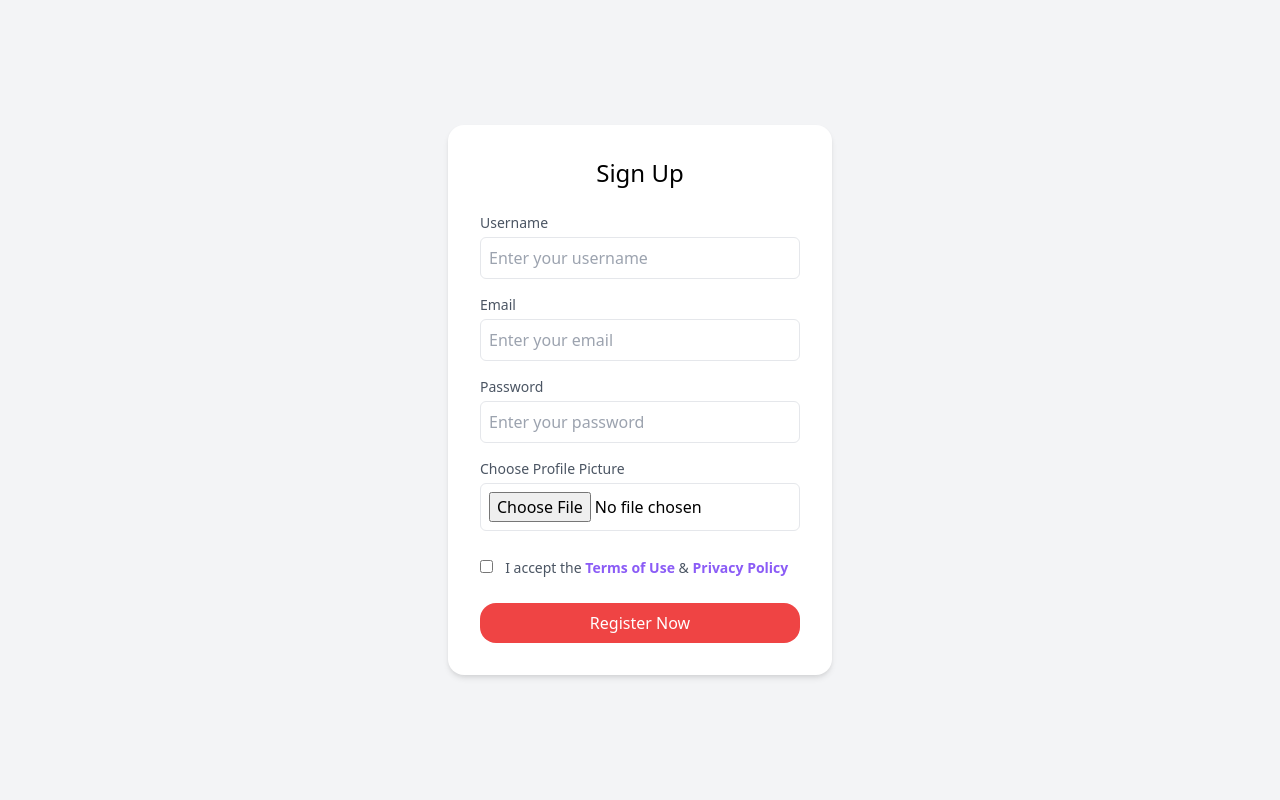
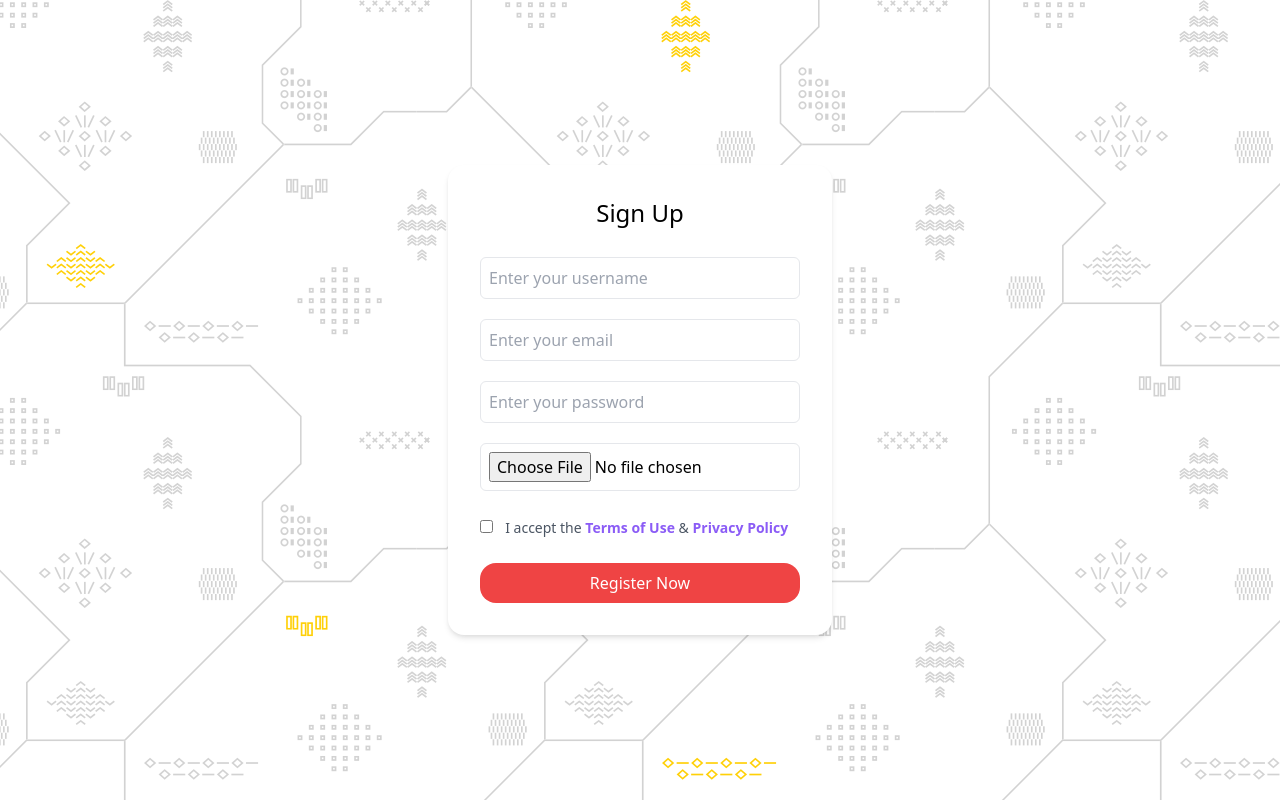
Before and after one commit to Radiaidel/DataWare-Brief7, a PHP site: page /DataWare-Brief7/SignUp.php in a window 1280 px wide. Run offline with PHP 8.4, Linux system fonts and the light colour scheme.

Commit message:
adding pic bg

```diff
--- a/SignUp.php
+++ b/SignUp.php
@@ -78,8 +78,16 @@ if ($_SERVER["REQUEST_METHOD"] == "POST") {
   <!-- Add Tailwind CSS -->
   <link rel="stylesheet" href="https://cdn.jsdelivr.net/npm/tailwindcss@2.2.19/dist/tailwind.min.css">
   <title> Registration Form</title>
+  <style >
+
+  .bg-image{
+    background:url(./Images/bg.png);
+  }
+
+  </style>
 </head>
-<body class="bg-gray-100 h-screen flex items-center justify-center">
+<body class="bg-image h-screen flex items-center justify-center ">
+
 
     <div class="bg-white p-8 rounded w-96 shadow-md max-w-md rounded-2xl">
 
@@ -87,21 +95,24 @@ if ($_SERVER["REQUEST_METHOD"] == "POST") {
 
         <form action="SignUp.php" method="POST" enctype="multipart/form-data">
           <div class="mt-4">
-            <label for="username" class="block text-sm font-medium text-gray-600">Username</label>
+
             <input type="text" id="username" name="username" placeholder="Enter your username" class="mt-1 p-2 w-full border rounded-md">
           </div>
           <div class="mt-4">
-            <label for="email" class="block text-sm font-medium text-gray-600">Email</label>
+
             <input type="email" id="email" name="email" placeholder="Enter your email" class="mt-1 p-2 w-full border rounded-md">
           </div>
           <div class="mt-4">
-            <label for="password" class="block text-sm font-medium text-gray-600">Password</label>
+
             <input type="password" id="password" name="password" placeholder="Enter your password" class="mt-1 p-2 w-full border rounded-md">
           </div>
+
           <div class="mt-4">
-            <label for="profilePicture" class="block text-sm font-medium text-gray-600">Choose Profile Picture</label>
+
             <input type="file" id="profilePicture" name="profilePicture" accept="image/*" class="mt-1 p-2 w-full border rounded-md">
           </div>
+
+
           <div class="mt-6">
             <input type="checkbox" id="acceptTerms" name="acceptTerms" class="border border-gray-400">
             <label for="acceptTerms" class="ml-2 text-sm text-gray-600">I accept the <a href="#" class="text-purple-500 font-semibold">Terms of Use</a> & <a href="#" class="text-purple-500 font-semibold">Privacy Policy</a></label>
```
Also changed, not shown: Images/bg.png (added).
